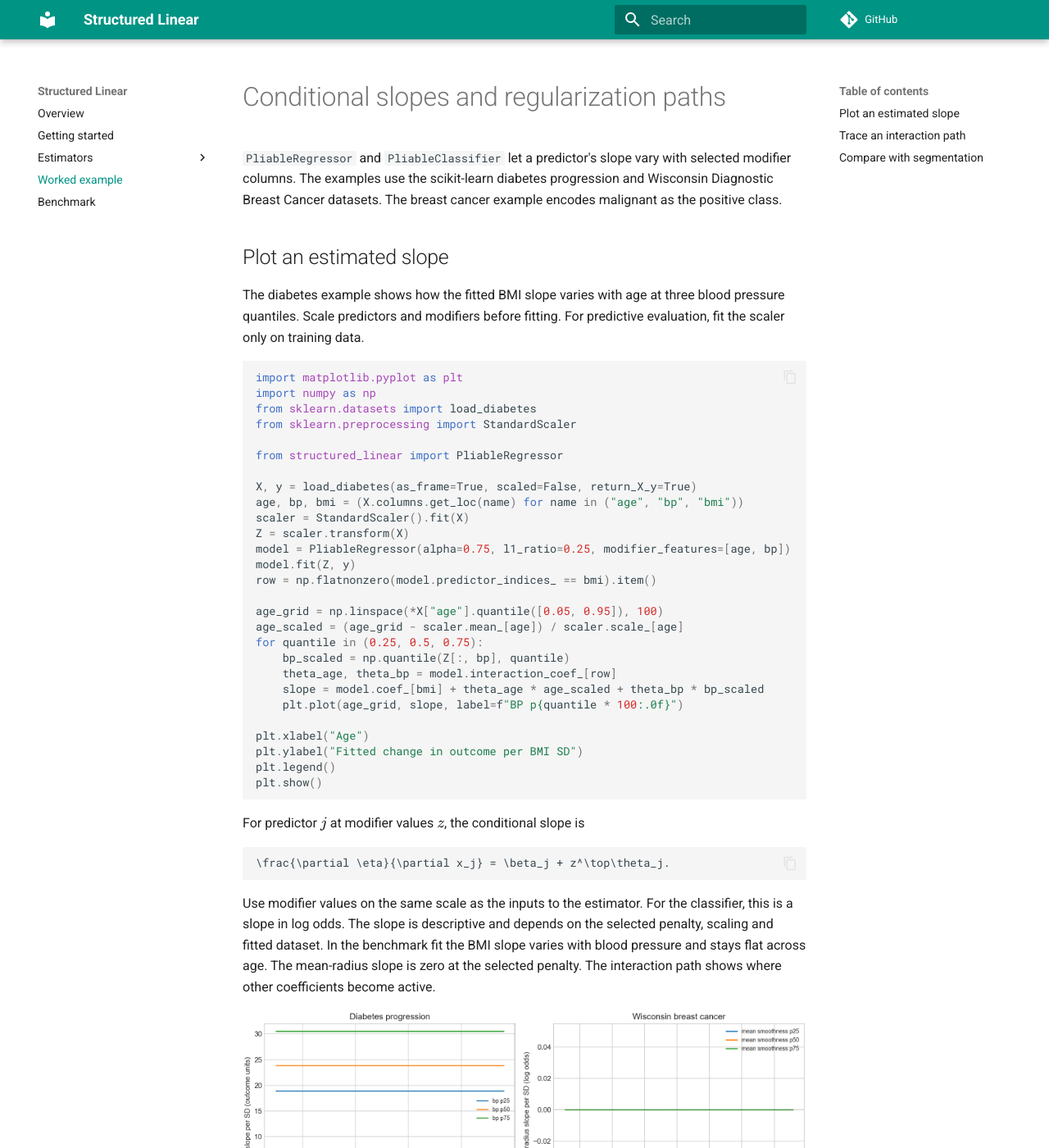
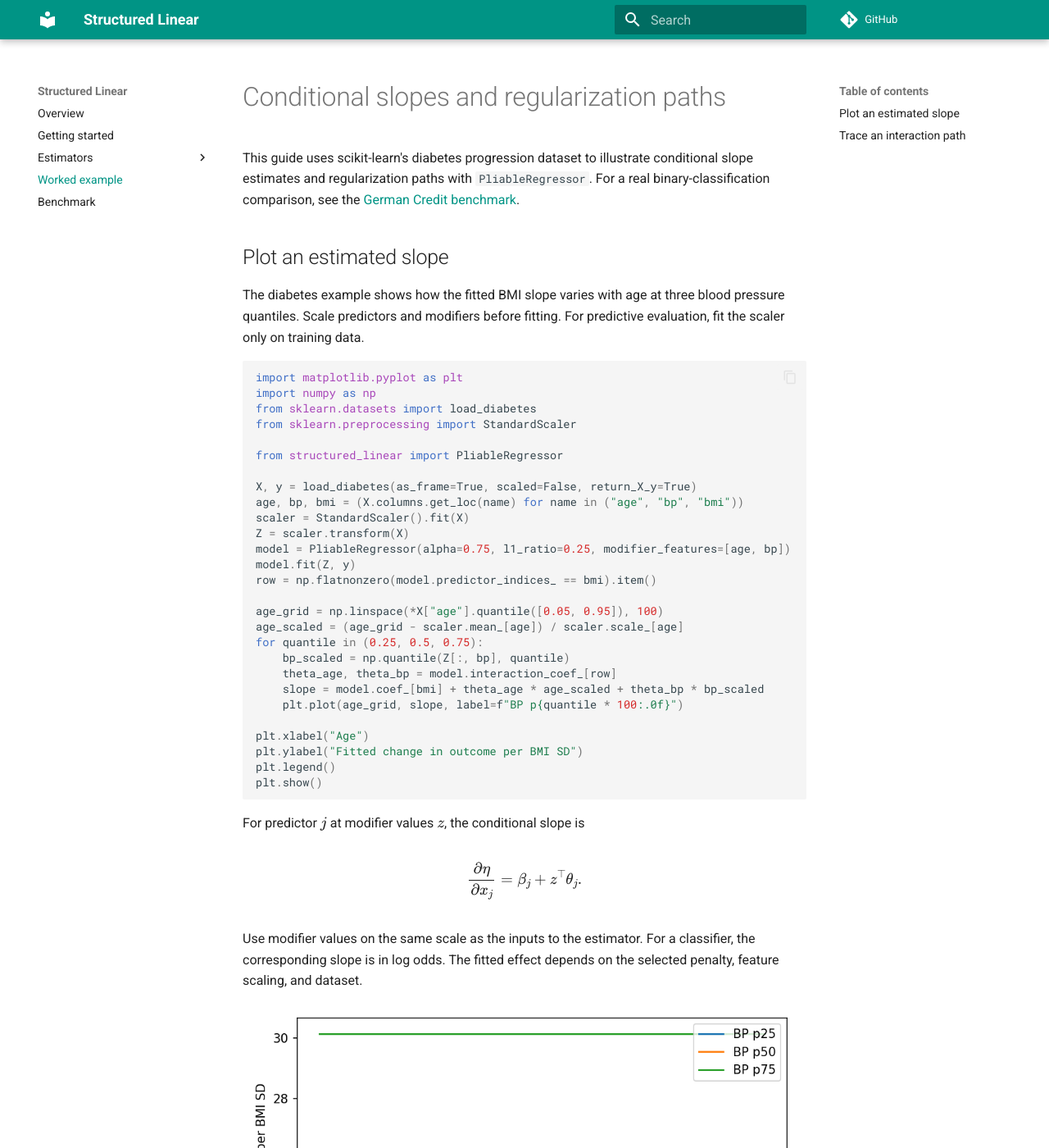
Before and after one commit to lcrmorin/pliable-lasso, an MkDocs documentation site: the page built from docs/real-data-example.md, in a window 1280 px wide and 1400 px high. Shown: the whole window at 82% size. Built offline with MkDocs 1.6.1 and Material for MkDocs 9.7.7, drawn with Linux system fonts in a browser that asks for light colours; comment, search, counter and statistics services are not loaded; some of the changed text lies outside the part shown.

Commit message:
Support sample weights and benchmark on German Credit

````diff
--- a/docs/real-data-example.md
+++ b/docs/real-data-example.md
@@ -1,9 +1,9 @@
 # Conditional slopes and regularization paths
 
-`PliableRegressor` and `PliableClassifier` let a predictor's slope vary with
-selected modifier columns. The examples use the scikit-learn diabetes
-progression and Wisconsin Diagnostic Breast Cancer datasets. The breast
-cancer example encodes malignant as the positive class.
+This guide uses scikit-learn's diabetes progression dataset to illustrate
+conditional slope estimates and regularization paths with `PliableRegressor`.
+For a real binary-classification comparison, see the
+[German Credit benchmark](benchmark.md).
 
 ## Plot an estimated slope
 
@@ -43,24 +43,20 @@ plt.show()
 
 For predictor $j$ at modifier values $z$, the conditional slope is
 
-```math
+$$
 \frac{\partial \eta}{\partial x_j} = \beta_j + z^\top\theta_j.
-```
+$$
 
 Use modifier values on the same scale as the inputs to the estimator.
-For the classifier, this is a slope in log odds. The slope is descriptive and
-depends on the selected penalty, scaling and fitted dataset. In the benchmark
-fit the BMI slope varies with blood pressure and stays flat across age.
-The mean-radius slope is zero at the selected penalty. The interaction
-path shows where other coefficients become active.
+For a classifier, the corresponding slope is in log odds. The fitted
+effect depends on the selected penalty, feature scaling, and dataset.
 
-![Fitted conditional slopes for diabetes and Wisconsin breast cancer](pliable_conditional_slopes.png)
+![Estimated BMI slopes over age at three blood pressure quantiles](pliable_conditional_slopes.png)
 
 ## Trace an interaction path
 
-The path repeatedly fits the same data and changes only `alpha`. The
-vertical line in the benchmark chart marks the full-data CV-selected
-penalty. Warm starts reuse the last solution.
+The path repeatedly fits the same data and changes only `alpha`.
+Warm starts reuse the last solution.
 
 ```python
 from sklearn.base import clone
@@ -81,25 +77,4 @@ plt.ylabel("BMI × age coefficient")
 plt.show()
 ```
 
-![Warm-started interaction coefficient paths for diabetes and Wisconsin breast cancer](pliable_interaction_paths.png)
-
-## Compare with segmentation
-
-The benchmark includes two separate additive elastic-net models split at
-the training-fold median age or mean texture. Each segment has its own
-intercept and coefficients. A common regularization setting is tuned on
-pooled validation predictions.
-
-| Model | Diabetes RMSE | Wisconsin log loss | Wisconsin AUC |
-|---|---:|---:|---:|
-| Additive elastic net | 55.086 | 0.0862 | 0.9953 |
-| Explicit-interaction elastic net | 54.639 | 0.0841 | 0.9954 |
-| Segmented elastic net | 54.964 | 0.0918 | 0.9936 |
-| Pliable | 54.648 | 0.0887 | 0.9950 |
-
-Scores are local averages over two repetitions of five held-out folds.
-The diabetes differences are small relative to fold-to-fold variation.
-The Wisconsin SAGA baselines emitted convergence warnings during the
-tuning runs. A separate check of the selected settings found warnings in
-4 of 10 explicit-interaction refits, so its numerical lead is provisional.
-All 48 pliable fits used in the displayed regularization paths converged.
+![Warm-started path for the BMI and age interaction](pliable_interaction_paths.png)
````
Also changed, not shown: README.md (+2 -2 lines), docs/benchmark.md (+16 -5 lines), docs/estimators.md (+19 -1 lines), docs/pliable_conditional_slopes.png, docs/pliable_interaction_paths.png, 8 other files.
